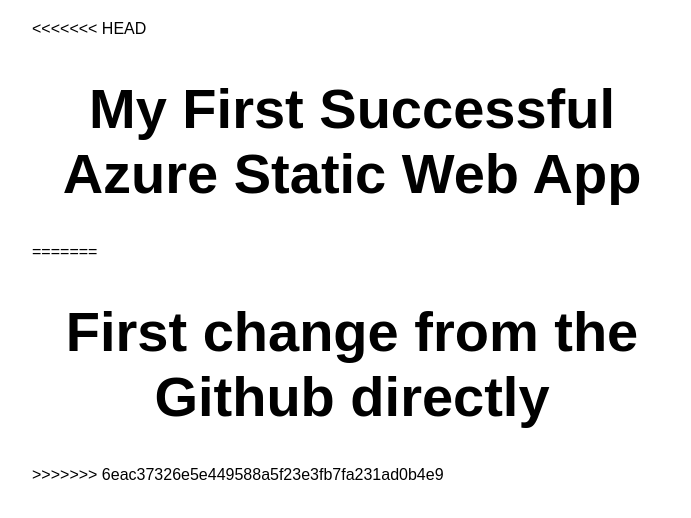
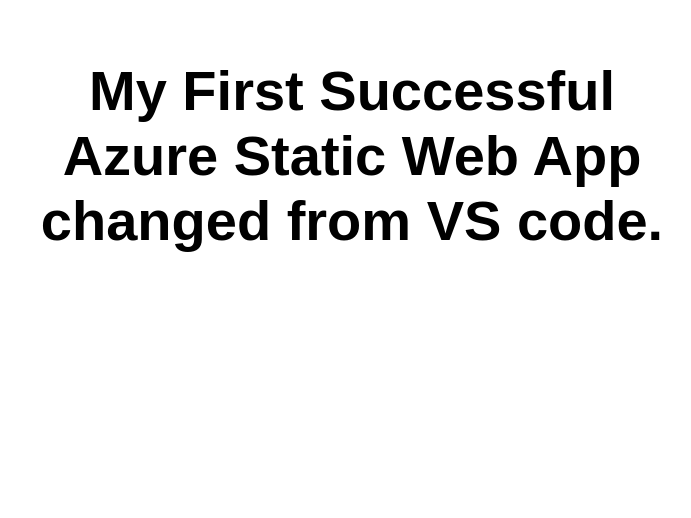
Before and after one commit to Newgit-hubber/NoFrameworkStaticApp, a website: page src/index.html in a window 1280 px wide. Shown: the whole page, without its empty margins (288-979 px from the left). Drawn offline with Linux system fonts and the light colour scheme.

Commit message:
changes from vs code

```diff
--- a/src/index.html
+++ b/src/index.html
@@ -10,11 +10,10 @@
 
 <body>
   <main>
-<<<<<<< HEAD
-    <h1>My First Successful Azure Static Web App</h1>
-=======
-    <h1>First change from the Github directly</h1>
->>>>>>> 6eac37326e5e449588a5f23e3fb7fa231ad0b4e9
+
+    <h1>My First Successful Azure Static Web App changed from VS code.</h1>
+
+
   </main>
 </body>
 
```
